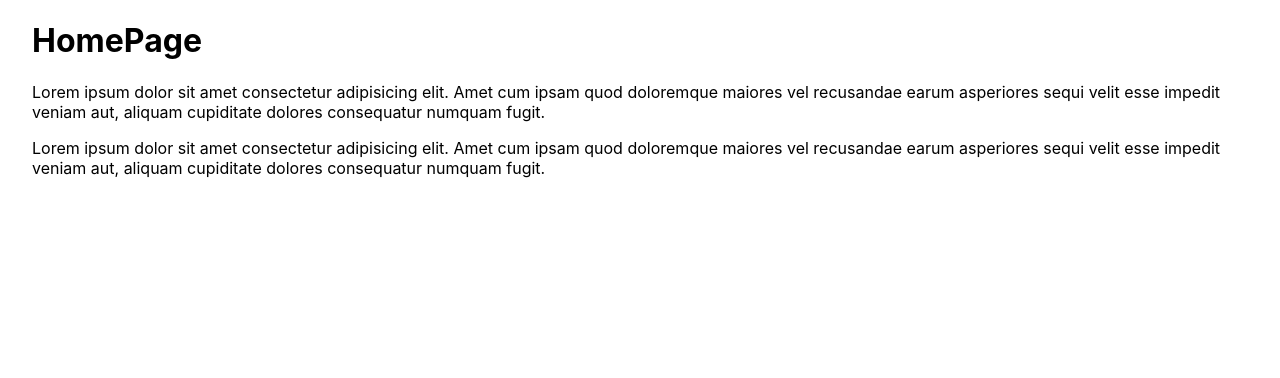
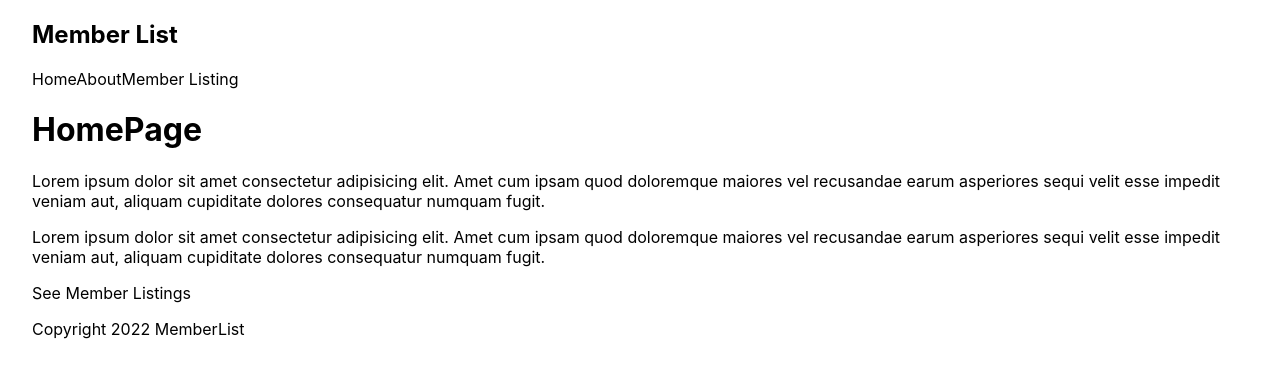
Before and after one commit to ucwealth/React-Apps, a Next.js app in the folder nextapp/: page / in a window 1280 px wide. Shown: the top 378 px of the page. Built offline with nearby package versions, Linux system fonts and the light colour scheme.

Commit message:
create footer

```diff
--- /dev/null
+++ b/nextapp/components/Footer.js
@@ -0,0 +1,9 @@
+const Footer = () => {
+    return (
+        <div>
+            <p>Copyright 2022 MemberList</p>
+        </div>
+     );
+}
+
+export default Footer;
--- a/nextapp/components/Navbar.js
+++ b/nextapp/components/Navbar.js
@@ -1,13 +1,13 @@
-
+import Link from 'next/link'
 const Navbar = () => {
     return (
         <nav>
             <div className="logo">
                 <h1>Member List</h1>
             </div>
-            <a>Home</a>
-            <a>About</a>
-            <a>Member Listing</a>
+            <Link href="/"><a>Home</a></Link>
+            <Link href="/about"><a>About</a></Link>
+            <Link href="/members"><a>Member Listing</a></Link>
         </nav>
      );
 }
--- a/nextapp/pages/index.js
+++ b/nextapp/pages/index.js
@@ -1,11 +1,17 @@
+import Footer from '../components/Footer'
+import Navbar from '../components/navbar'
 import styles from '../styles/Home.module.css'
+import Link from 'next/link'
 
 export default function Home() {
   return (
     <div className={styles.container}>
+      <Navbar />
       <h1>HomePage</h1>
       <p>Lorem ipsum dolor sit amet consectetur adipisicing elit. Amet cum ipsam quod doloremque maiores vel recusandae earum asperiores sequi velit esse impedit veniam aut, aliquam cupiditate dolores consequatur numquam fugit.</p>
       <p>Lorem ipsum dolor sit amet consectetur adipisicing elit. Amet cum ipsam quod doloremque maiores vel recusandae earum asperiores sequi velit esse impedit veniam aut, aliquam cupiditate dolores consequatur numquam fugit.</p>
+      <Link href="/members"><a>See Member Listings</a></Link>
+      <Footer />
     </div>
   )
 }
```
